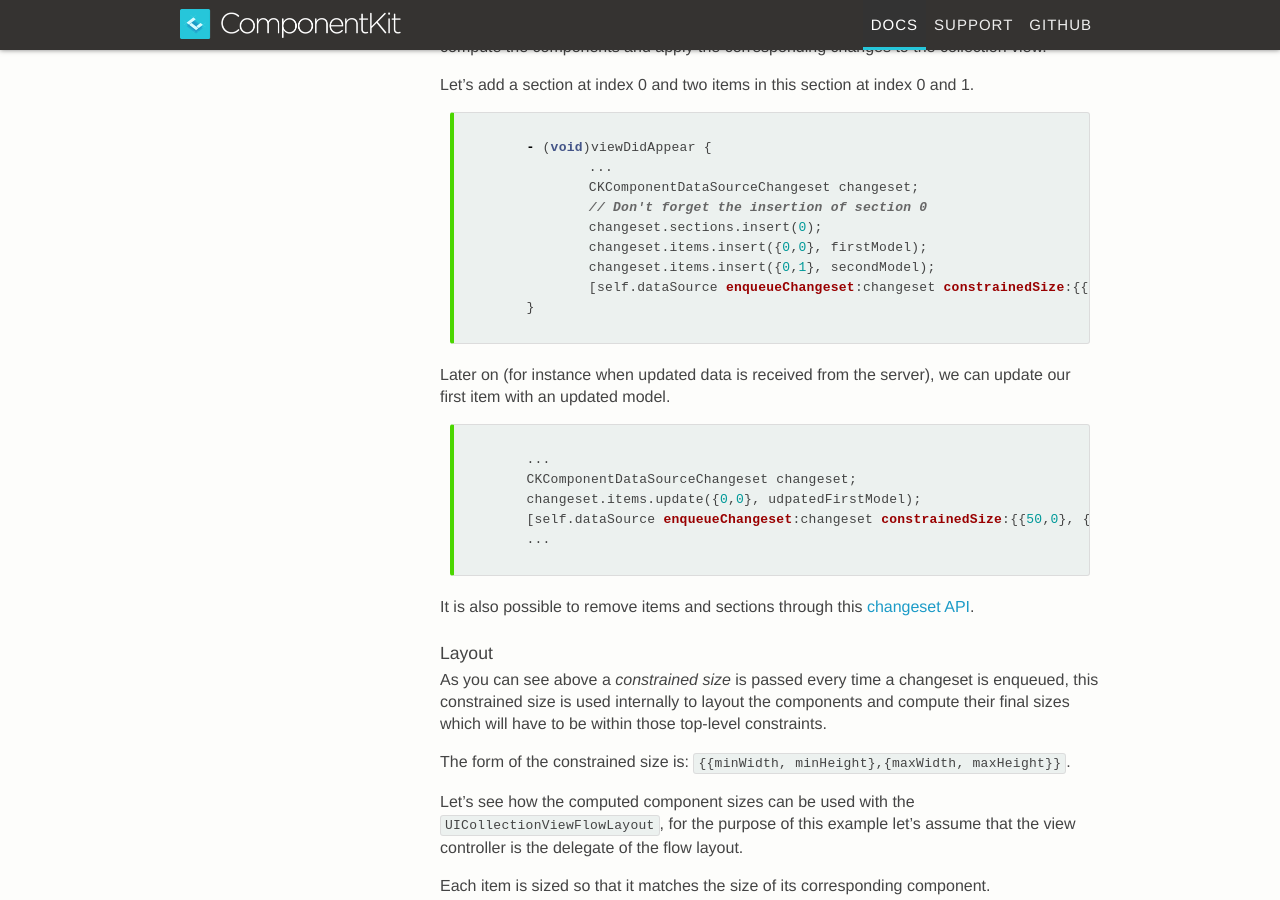
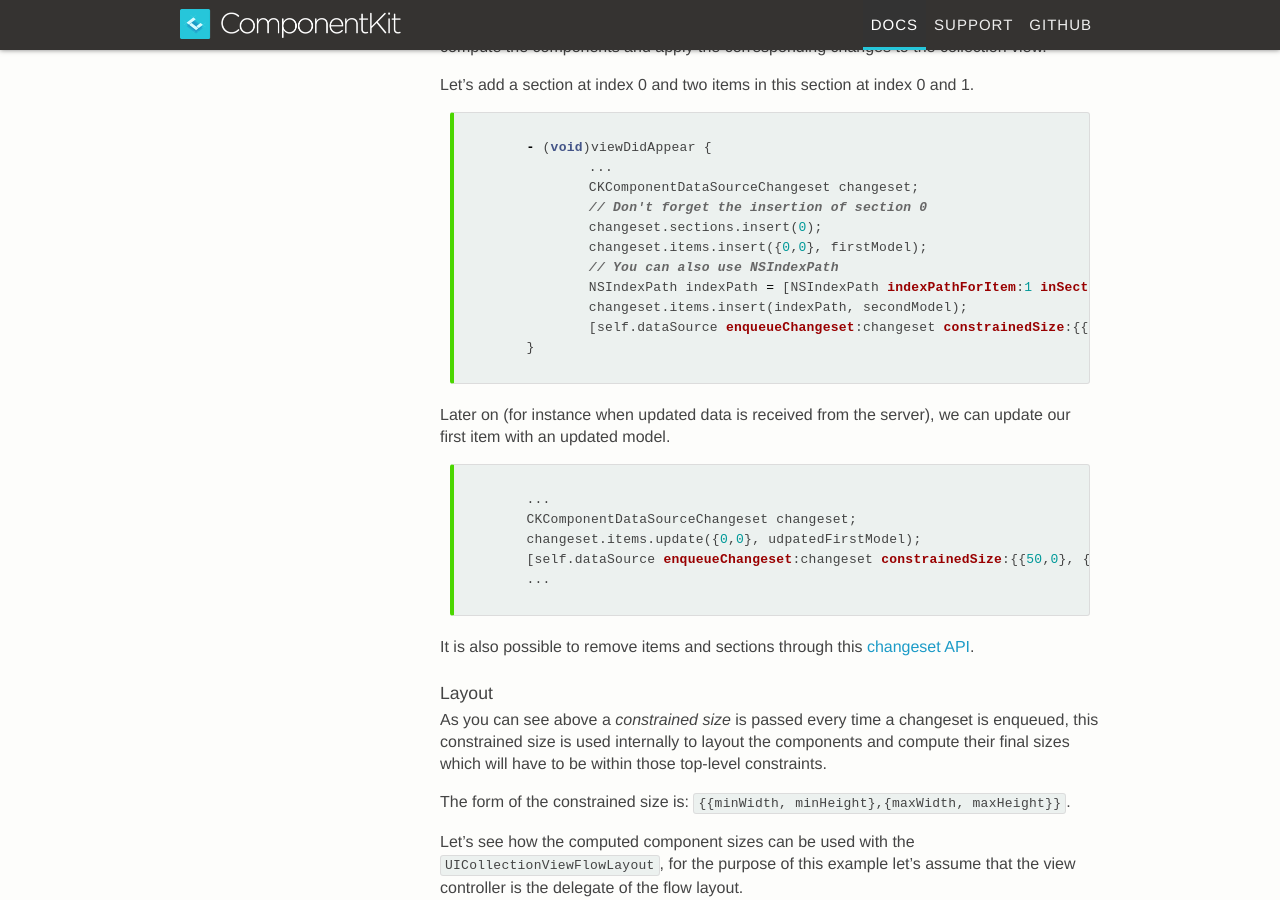
Before and after one commit to dstnbrkr/componentkit, a Jekyll site: the page built from _docs/datasource-basics.md, in a window 1280 px wide and 900 px high, scrolled down 1534 px. Built offline with Jekyll 4.4.1, drawn with Linux system fonts in a browser that asks for light colours; Markdown is read by kramdown in place of the engine named in the settings; comment, search, counter and statistics services are not loaded.

Commit message:
Add mention that the changeset API can be used with NSIndexPaths

```diff
--- a/_docs/datasource-basics.md
+++ b/_docs/datasource-basics.md
@@ -75,7 +75,9 @@ Let's add a section at index 0 and two items in this section at index 0 and 1.
 		// Don't forget the insertion of section 0
 		changeset.sections.insert(0);
 		changeset.items.insert({0,0}, firstModel);
-		changeset.items.insert({0,1}, secondModel);
+		// You can also use NSIndexPath
+		NSIndexPath indexPath = [NSIndexPath indexPathForItem:1 inSection:0];
+		changeset.items.insert(indexPath, secondModel);
 		[self.dataSource enqueueChangeset:changeset constrainedSize:{{0,0}, {50, 50}}];
 	}
 {% endraw %}
```
